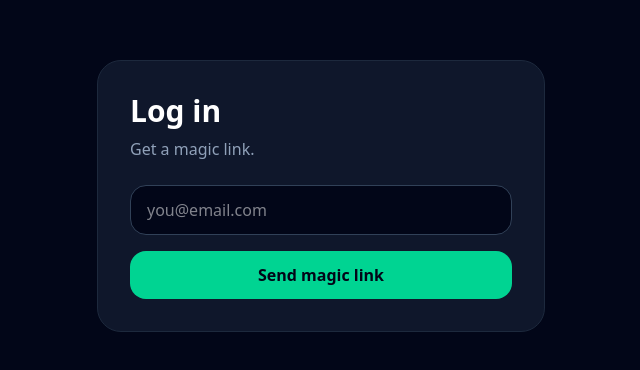
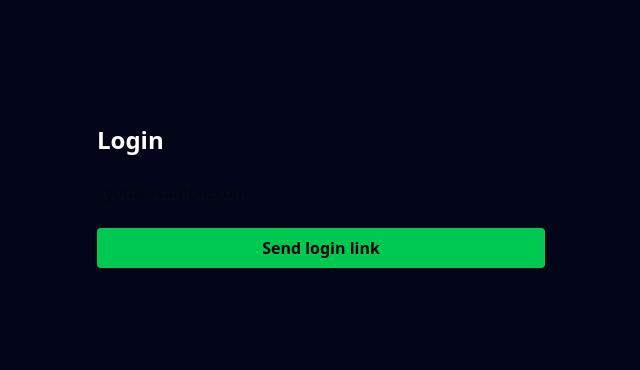
Before and after one commit to griggsbyj176-blip/fluentpath-ai-1, a Next.js app: page /login in a window 1280 px wide. Shown: the part 204-574 px from the top of the page, without its empty margins (319-959 px from the left). Built offline with nearby package versions, Linux system fonts and the light colour scheme; no server answers.

Commit message:
fix login page

```diff
--- a/app/login/page.tsx
+++ b/app/login/page.tsx
@@ -1,4 +1,4 @@
- "use client";
+"use client";
 
 import { useState } from "react";
 import { createClient } from "@/lib/supabaseClient";
@@ -9,23 +9,42 @@ export default function LoginPage() {
 
   async function login() {
     const supabase = createClient();
-    const origin = location.origin;
+    const origin = window.location.origin;
+
     const { error } = await supabase.auth.signInWithOtp({
       email,
       options: { emailRedirectTo: `${origin}/dashboard` },
     });
+
     if (error) alert(error.message);
     else setSent(true);
   }
 
   return (
     <main className="flex min-h-screen items-center justify-center bg-slate-950 p-6 text-white">
-      <div className="w-full max-w-md rounded-3xl border border-slate-800 bg-slate-900 p-8">
-        <h1 className="text-3xl font-bold">Log in</h1>
-        <p className="mt-2 text-slate-400">Get a magic link.</p>
-        <input value={email} onChange={(e) => setEmail(e.target.value)} className="mt-6 w-full rounded-2xl border border-slate-700 bg-slate-950 px-4 py-3" placeholder="you@email.com" />
-        <button onClick={login} className="mt-4 w-full rounded-2xl bg-emerald-400 py-3 font-semibold text-slate-950">Send magic link</button>
-        {sent && <p className="mt-4 text-sm text-emerald-300">Check your email.</p>}
+      <div className="w-full max-w-md space-y-4">
+        <h1 className="text-2xl font-bold">Login</h1>
+
+        {sent ? (
+          <p>Check your email for the login link.</p>
+        ) : (
+          <>
+            <input
+              type="email"
+              placeholder="you@example.com"
+              value={email}
+              onChange={(e) => setEmail(e.target.value)}
+              className="w-full rounded p-2 text-black"
+            />
+
+            <button
+              onClick={login}
+              className="w-full rounded bg-green-500 p-2 text-black font-semibold"
+            >
+              Send login link
+            </button>
+          </>
+        )}
       </div>
     </main>
   );
```
